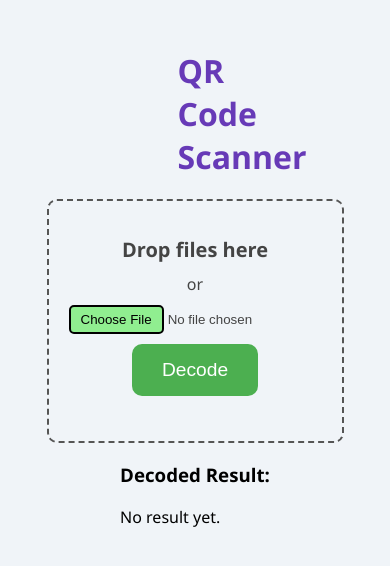
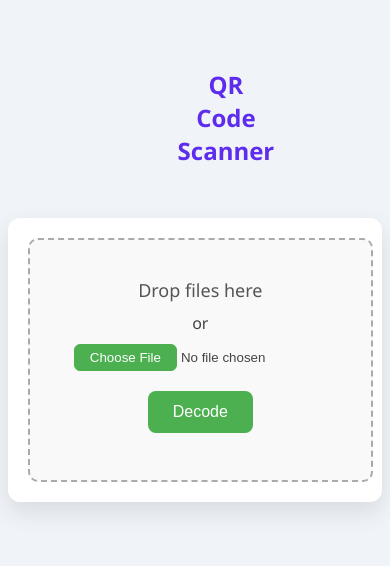
Before and after one commit to Grace-Ps/MyPortfolio, a Django app: page /qr-code-scanner/ in a window 390 px wide. Shown: the top 566 px of the page. Run offline with Django 5.2, Linux system fonts and the light colour scheme.

Commit message:
QR  code related

```diff
--- a/MyProfile/opencv_examples/Templates/QR_code_scanner.html
+++ b/MyProfile/opencv_examples/Templates/QR_code_scanner.html
@@ -6,6 +6,7 @@
     <meta name="viewport" content="width=device-width, initial-scale=1.0">
     <title>QR Code Scanner</title>
     <link rel="stylesheet" href="{% static 'assets/css/common_styles.css' %}">
+    <link rel="stylesheet" href="{% static 'assets/css/QR_code.css' %}">
 </head>
 <body class="QRBody">
 <h1 class="header">QR Code Scanner</h1>
@@ -21,21 +22,21 @@
             <button type="submit">Decode</button>
             <div>
 
-                    <img id="qrImage" src="#" alt="QR Code Preview" style="display: none; max-width: 300px;margin-left: 26vw; margin-top: -8vw;}">
+                <img id="qrImage" src="#" alt="QR Code Preview"
+                     style="display: none; max-width: 300px;margin-left:19vw; margin-top: -8vw;}">
             </div>
         </label>
-        </form>
         <div class="CenterContainer">
-
-
-            <div id="qrResult">
+            <div id="qrResult" class="hidden">
                 <h3>Decoded Result:</h3>
                 <p id="resultText">No result yet.</p>
             </div>
         </div>
+    </form>
 </div>
 <script>
         const qrInput = document.getElementById('qrInput');
+        const qrResult = document.getElementById('qrResult');
         const qrImage = document.getElementById('qrImage');
         const resultText = document.getElementById('resultText');
         const qrForm = document.getElementById('qrForm');
@@ -61,6 +62,7 @@
             });
             const data = await response.json();
             resultText.textContent = data.result || 'Failed to decode QR code.';
+             qrResult.classList.remove("hidden")
         });
 
 
@@ -86,6 +88,7 @@
             fileInput.files = e.dataTransfer.files
           })
 
+
 </script>
 </body>
 </html>
--- /dev/null
+++ b/MyProfile/static/assets/css/QR_code.css
@@ -0,0 +1,125 @@
+/*body {
+    margin: 0;
+    padding: 0;
+    background: #f5f7fa;
+    font-family: 'Segoe UI', sans-serif;
+    display: flex;
+    flex-direction: column;
+    align-items: center;
+    min-height: 100vh;
+}*/
+
+/* Header */
+.header {
+    margin-top: 40px;
+    font-size: 2rem;
+    font-weight: bold;
+    color: #5e2ced;
+    text-align: center;
+}
+
+/* QR container card */
+.qr-container {
+    background: #ffffff;
+    padding: 30px 40px;
+    margin-top: 30px;
+    border-radius: 12px;
+    box-shadow: 0 10px 25px rgba(0, 0, 0, 0.1);
+    max-width: 500px;
+    width: 90%;
+    text-align: center;
+}
+
+/* Dropzone styling */
+.drop-container {
+    border: 2px dashed #aaa;
+    border-radius: 10px;
+    padding: 20px;
+    cursor: pointer;
+    background: #f9f9f9;
+    transition: all 0.2s ease;
+    display: flex;
+    flex-direction: column;
+    align-items: center;
+    gap: 10px;
+    width:90%
+}
+
+.drop-container:hover {
+    background: #f0f0f0;
+    border-color: #666;
+}
+
+.drop-container.drag-active {
+    background: #e0e0e0;
+    border-color: #444;
+}
+
+.drop-title {
+    font-size: 18px;
+    font-weight: 500;
+    color: #555;
+}
+
+
+
+::file-selector-button {
+    border: 1px solid #4CAF50;
+    padding: 5px 15px;
+    border-radius: 6px;
+    background-color: #4CAF50;
+    color: white;
+    cursor: pointer;
+}
+
+button {
+    padding: 12px 25px;
+    font-size: 1rem;
+    border: none;
+    border-radius: 8px;
+    background: #4CAF50;
+    color: white;
+    cursor: pointer;
+    transition: background 0.3s, transform 0.2s;
+    margin-top: 10px;
+}
+
+button:hover {
+    background: #45a049;
+    transform: scale(1.03);
+}
+
+/* QR image preview */
+#qrImage {
+    max-width: 200px;
+    margin-top: 10px;
+    border: 1px solid #ddd;
+    border-radius: 8px;
+}
+
+/* Result box */
+#qrResult {
+    margin-top: 30px;
+    text-align: center;
+}
+
+#resultText {
+    margin-top: 10px;
+    font-size: 1.1rem;
+    color: #333;
+}
+
+.hidden {
+    display: none;
+}
+
+/* Responsive */
+@media (max-width: 600px) {
+    .qr-container {
+        padding: 20px;
+    }
+
+    .header {
+        font-size: 1.5rem;
+    }
+}
```
Also changed, not shown: MyProfile/opencv_examples/AutomateEx.py (added, +51 -0 lines), MyProfile/opencv_examples/WebAuth.py (added, +11 -0 lines). Lines whose indentation alone changed are shown as unchanged.
